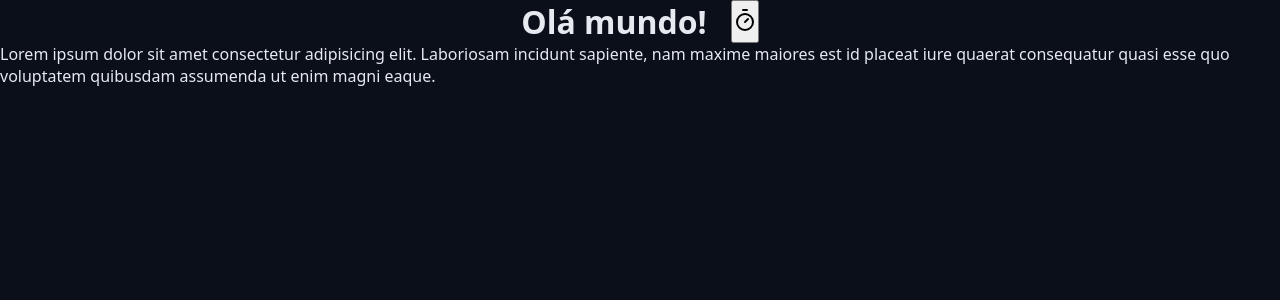
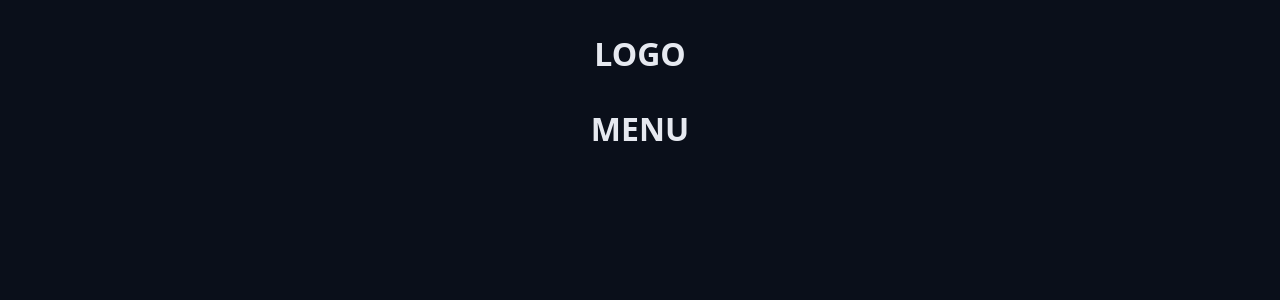
Before and after one commit to CristianoSFMothe/chronos-pomodoro, a React (Vite) app: page / in a window 1280 px wide. Shown: the top 300 px of the page. Built offline with nearby package versions, Linux system fonts and the light colour scheme.

Commit message:
feat: refactor App component structure and styles, add Container component

```diff
--- a/src/App.tsx
+++ b/src/App.tsx
@@ -1,24 +1,18 @@
-import { Heading } from './components/Heading';
-
 import './styles/theme.css';
 import './styles/global.css';
-import { TimerIcon } from 'lucide-react';
+import Container from './components/Container';
+import { Heading } from './components/Heading';
 
 const App = () => {
   return (
     <>
-      <Heading>
-        Olá mundo!
-        <button>
-          <TimerIcon />
-        </button>
-      </Heading>
-      <p>
-        Lorem ipsum dolor sit amet consectetur adipisicing elit. Laboriosam
-        incidunt sapiente, nam maxime maiores est id placeat iure quaerat
-        consequatur quasi esse quo voluptatem quibusdam assumenda ut enim magni
-        eaque.
-      </p>
+      <Container>
+        <Heading>LOGO</Heading>
+      </Container>
+
+      <Container>
+        <Heading>MENU</Heading>
+      </Container>
     </>
   );
 };
--- /dev/null
+++ b/src/components/Container/index.tsx
@@ -0,0 +1,16 @@
+import React from 'react';
+import './styles.css';
+
+type ContainerProps = {
+  children: React.ReactNode;
+};
+
+function Container({ children }: ContainerProps) {
+  return (
+    <div className='container'>
+      <div className='content'>{children}</div>
+    </div>
+  );
+}
+
+export default Container;
--- /dev/null
+++ b/src/components/Container/styles.css
@@ -0,0 +1,12 @@
+.container-fluid {
+  max-width: auto;
+}
+
+.container {
+  max-width: 98rem;
+  margin: 0 auto;
+}
+
+.content {
+  margin: 3.2rem;
+}
--- a/src/components/Heading.tsx
+++ b/src/components/Heading/index.tsx
@@ -1,4 +1,4 @@
-import './Heading.css';
+import './styles.css';
 
 type HeadingProps = {
   children: React.ReactNode;
```
Also changed, not shown: src/components/Heading/styles.css (renamed from src/components/Heading.css), 1 other file (tests, documents, lock files or other folders).
